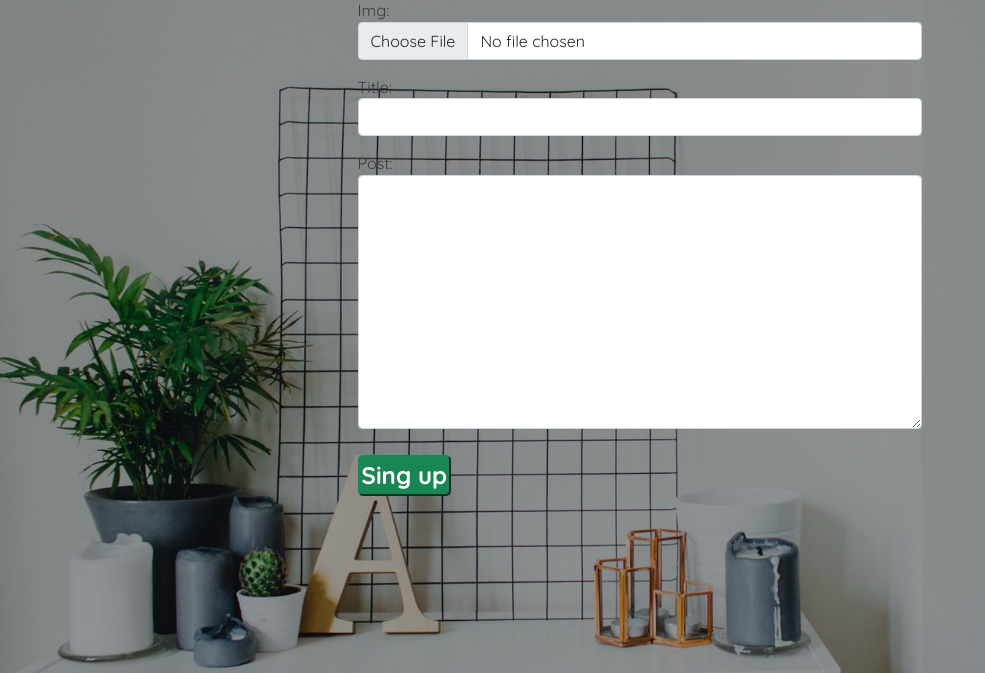
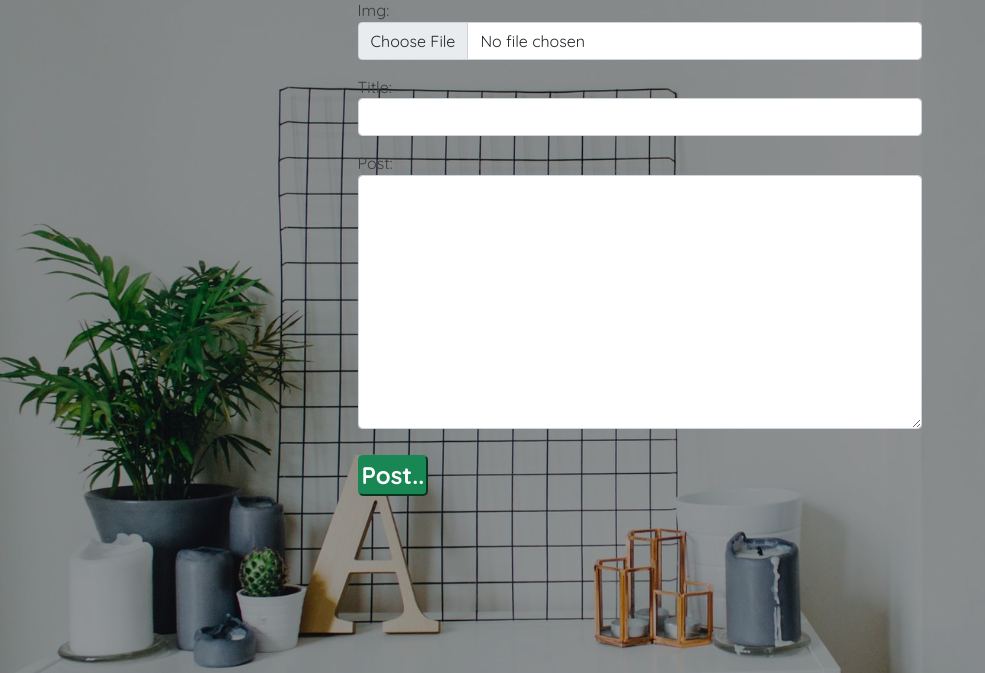
Before and after one commit to inayat100/SYT-BLOG, a Django app: page /basebord/ in a window 1280 px wide. Shown: the part 172-845 px from the top of the page, without its empty margins (0-985 px from the left). Run offline with Django 3.2, Linux system fonts and the light colour scheme; a user stored in the database is signed in; some libraries are stand-ins or nearby versions.

Commit message:
Update dase.html
ok

```diff
--- a/templates/dase.html
+++ b/templates/dase.html
@@ -23,7 +23,7 @@
 
                     {{form.as_p}}
                     {{form.media}}
-                    <input type="submit" class="cont-btn btn-success ml-5 mx-auto"  value="Sing up">
+                    <input type="submit" class="cont-btn btn-success ml-5 mx-auto"  value="Post..">
       </div>
             </form>
             </div>
```
